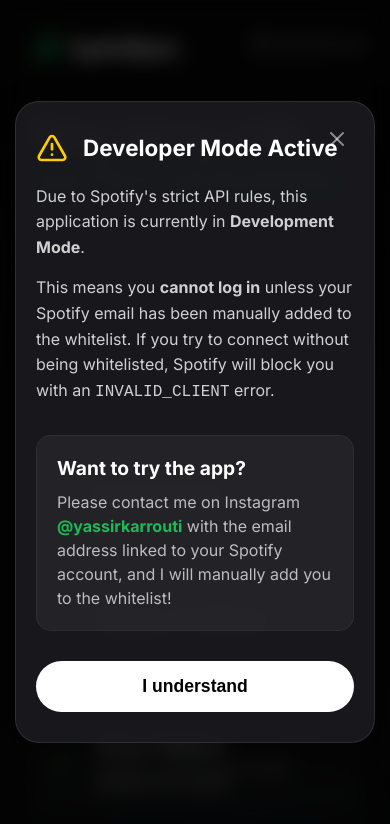
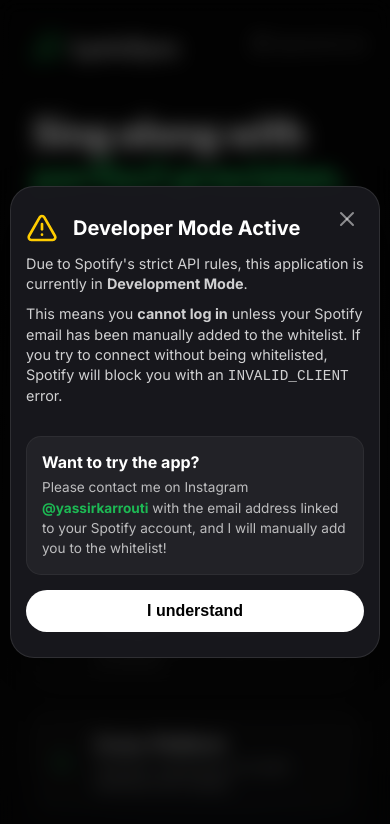
Before and after one commit to trxshi747/LyricSync, a React (Vite) app in the folder frontend/: page / in a window 390 px wide. Shown: the top 824 px of the page. Built offline with nearby package versions, Linux system fonts and the light colour scheme; no server answers.

Commit message:
Shrink whitelist modal height on mobile devices for better UX

```diff
--- a/frontend/src/index.css
+++ b/frontend/src/index.css
@@ -734,4 +734,15 @@ body {
 .whitelist-modal-contact { background: rgba(255,255,255,0.05); padding: 25px; border-radius: 15px; border: 1px solid rgba(255,255,255,0.05); }
 .whitelist-modal-btn { width: 100%; padding: 15px; background: white; color: black; border: none; border-radius: 30px; font-size: 1.1rem; font-weight: bold; cursor: pointer; margin-top: 30px; transition: opacity 0.2s; }
 .whitelist-modal-btn:hover { opacity: 0.9; }
-@media (max-width: 600px) { .whitelist-modal-overlay { padding: 15px; } .whitelist-modal-content { padding: 30px 20px; } .whitelist-modal-title { font-size: 1.4rem; } .whitelist-modal-text { font-size: 1rem; margin-bottom: 15px; } .whitelist-modal-contact { padding: 20px; } }
+@media (max-width: 600px) {
+  .whitelist-modal-overlay { padding: 10px; }
+  .whitelist-modal-content { padding: 25px 15px; max-height: 85vh; overflow-y: auto; }
+  .whitelist-modal-header { margin-bottom: 10px; }
+  .whitelist-modal-title { font-size: 1.25rem; }
+  .whitelist-modal-text { font-size: 0.9rem; margin-bottom: 10px; line-height: 1.4; }
+  .whitelist-modal-contact { padding: 15px; }
+  .whitelist-modal-contact h3 { font-size: 1rem !important; margin-bottom: 5px !important; }
+  .whitelist-modal-contact p { font-size: 0.85rem !important; }
+  .whitelist-modal-btn { margin-top: 15px; padding: 12px; font-size: 1rem; }
+  .whitelist-modal-close { top: 15px; right: 15px; }
+}
```
